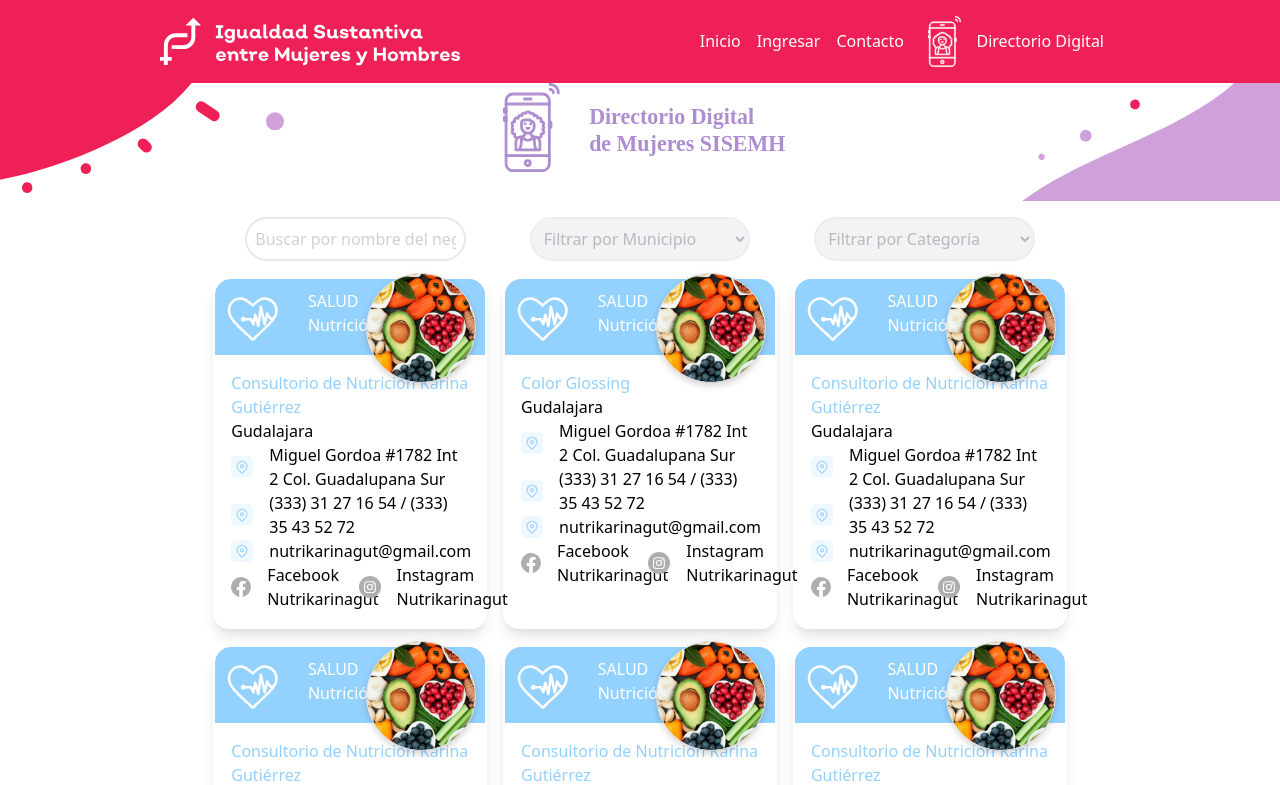
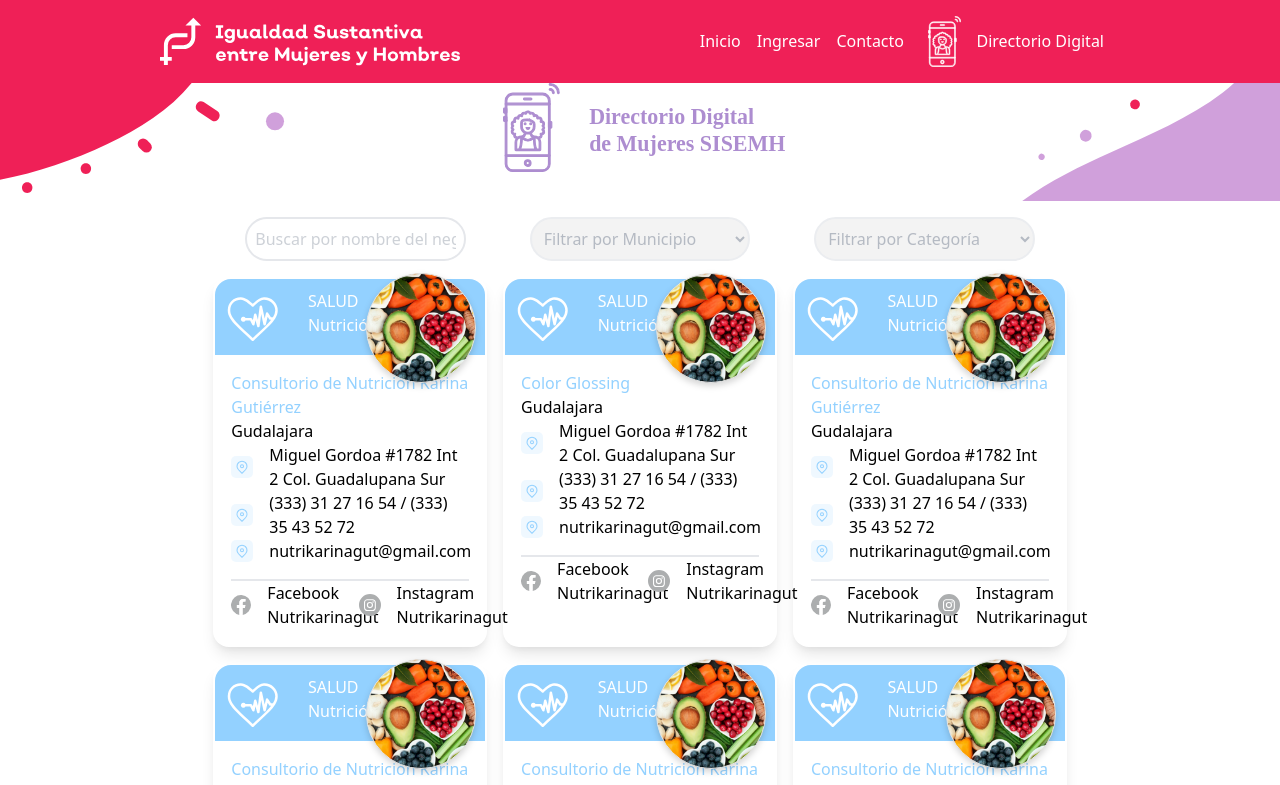
Before and after one commit to DonytXz/mujeres, a React (Create React App) app: page / in a window 1280 px wide. Shown: the top 785 px of the page. Built offline with nearby package versions, Linux system fonts and the light colour scheme.

Commit message:
[ADDED] border in card

```diff
--- a/src/components/directory/Card.jsx
+++ b/src/components/directory/Card.jsx
@@ -47,7 +47,7 @@ const Card = (props) => {
               </div>
             </div>
           </div>
-          <div className="w-full flex fle-row justify-between">
+          <div className="w-full flex fle-row justify-between border-t-2 mt-4 border-gray-150">
             <div className="flex flex-row">
               <img src={incFb} alt="" srcset="" />
               <div className="flex flex-col ml-4">
```
